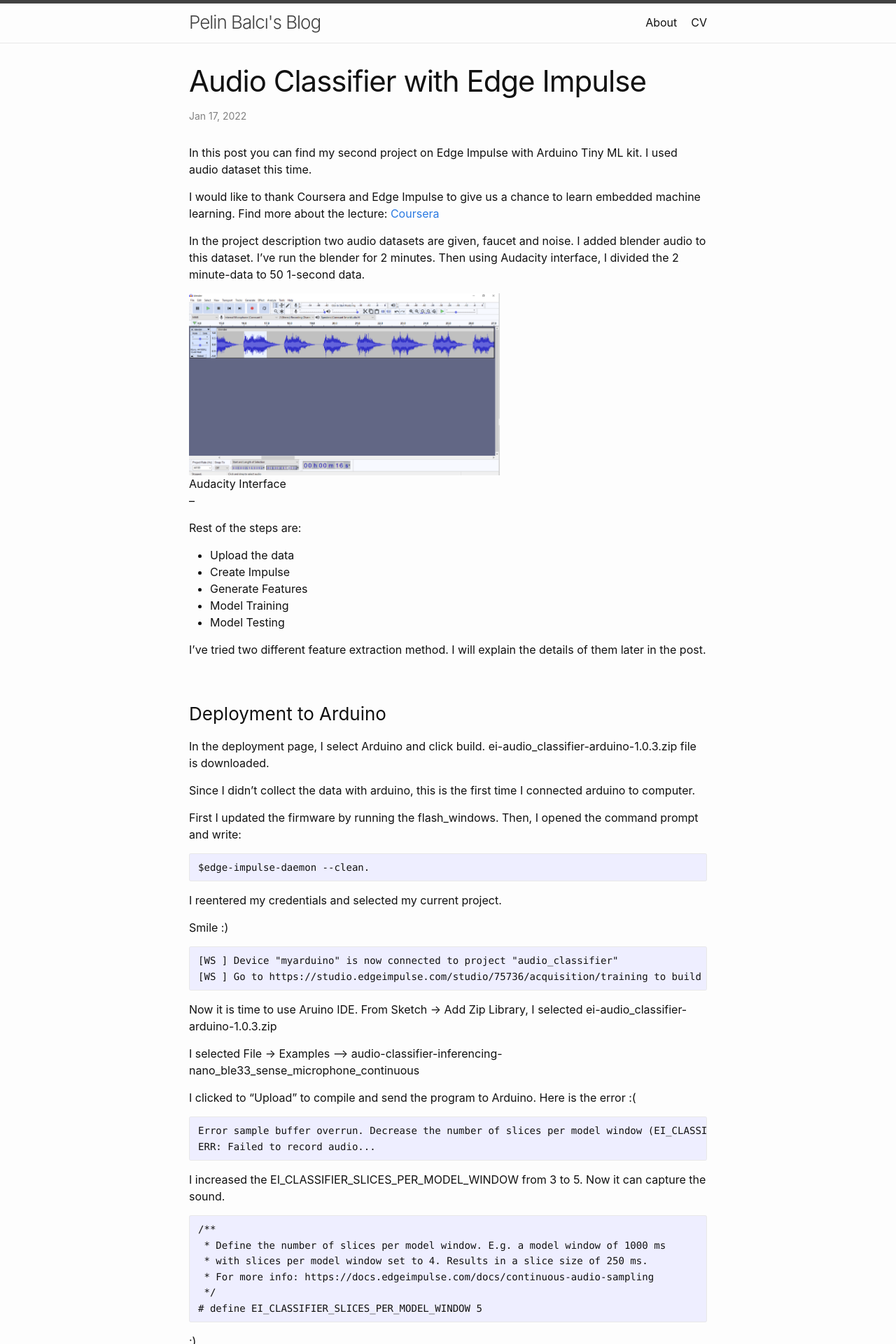
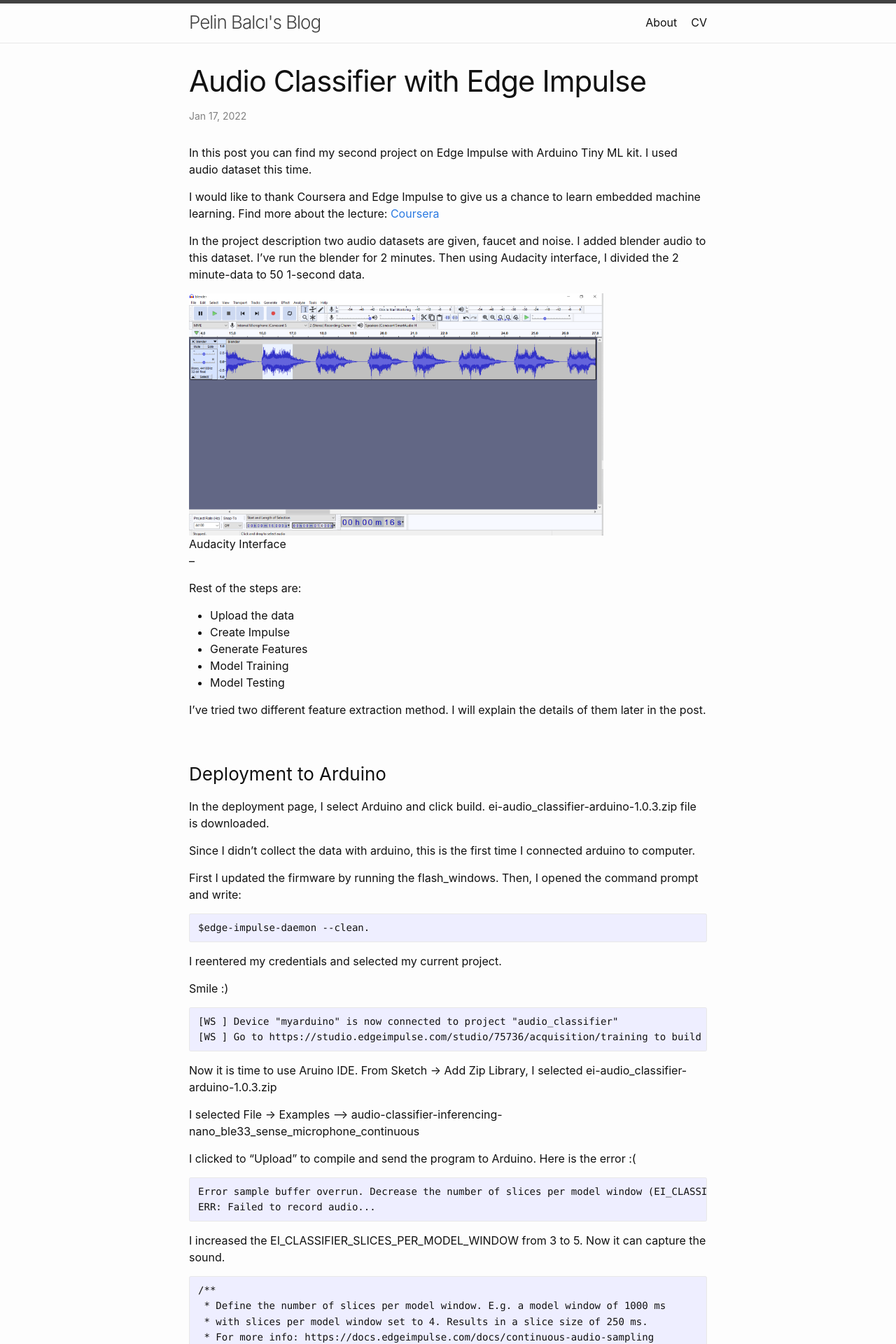
Before and after one commit to pelinbalci/pelinbalci.github.io, a Jekyll site: the page built from _posts/2022-01-17-Audio-Classifier.md, in a window 1280 px wide. Shown: the top 1920 px of the page at 70% size. Built offline with Jekyll 4.4.1, drawn with Linux system fonts in a browser that asks for light colours.

Commit message:
img format

```diff
--- a/_posts/2022-01-17-Audio-Classifier.md
+++ b/_posts/2022-01-17-Audio-Classifier.md
@@ -12,7 +12,7 @@
 I've run the blender for 2 minutes. Then using Audacity interface, I divided the 2 minute-data to 50 1-second data.
 
 <div class="fig figcenter fighighlight">
-  <img src="/assets/tinyml_images/audacity.png" width="60%">
+  <img src="/assets/tinyml_images/audacity.png" width="80%">
   <div class="figcaption">Audacity Interface </div>
 </div>
 
@@ -136,14 +136,14 @@
 
 
 <div class="fig figcenter fighighlight">
-  <img src="/assets/tinyml_images/mfcc_mfe_1.PNG" width="80%">
+  <img src="/assets/tinyml_images/mfcc_mfe_1.PNG">
   <div class="figcaption">DSP </div>
 </div>
 
 --
 
 <div class="fig figcenter fighighlight">
-  <img src="/assets/tinyml_images/mfcc_mfe_2.PNG" width="80%">
+  <img src="/assets/tinyml_images/mfcc_mfe_2.PNG">
   <div class="figcaption">Parameters </div>
 </div>
 
@@ -157,14 +157,14 @@
 --
 
 <div class="fig figcenter fighighlight">
-  <img src="/assets/tinyml_images/mfcc_mfe_4.PNG" width="80%">
+  <img src="/assets/tinyml_images/mfcc_mfe_4.PNG">
   <div class="figcaption">Training Accuracy </div>
 </div>
 
 --
 
 <div class="fig figcenter fighighlight">
-  <img src="/assets/tinyml_images/mfcc_mfe_4.PNG" width="80%">
+  <img src="/assets/tinyml_images/mfcc_mfe_4.PNG">
   <div class="figcaption">Test Accuracy </div>
 </div>
 
```
